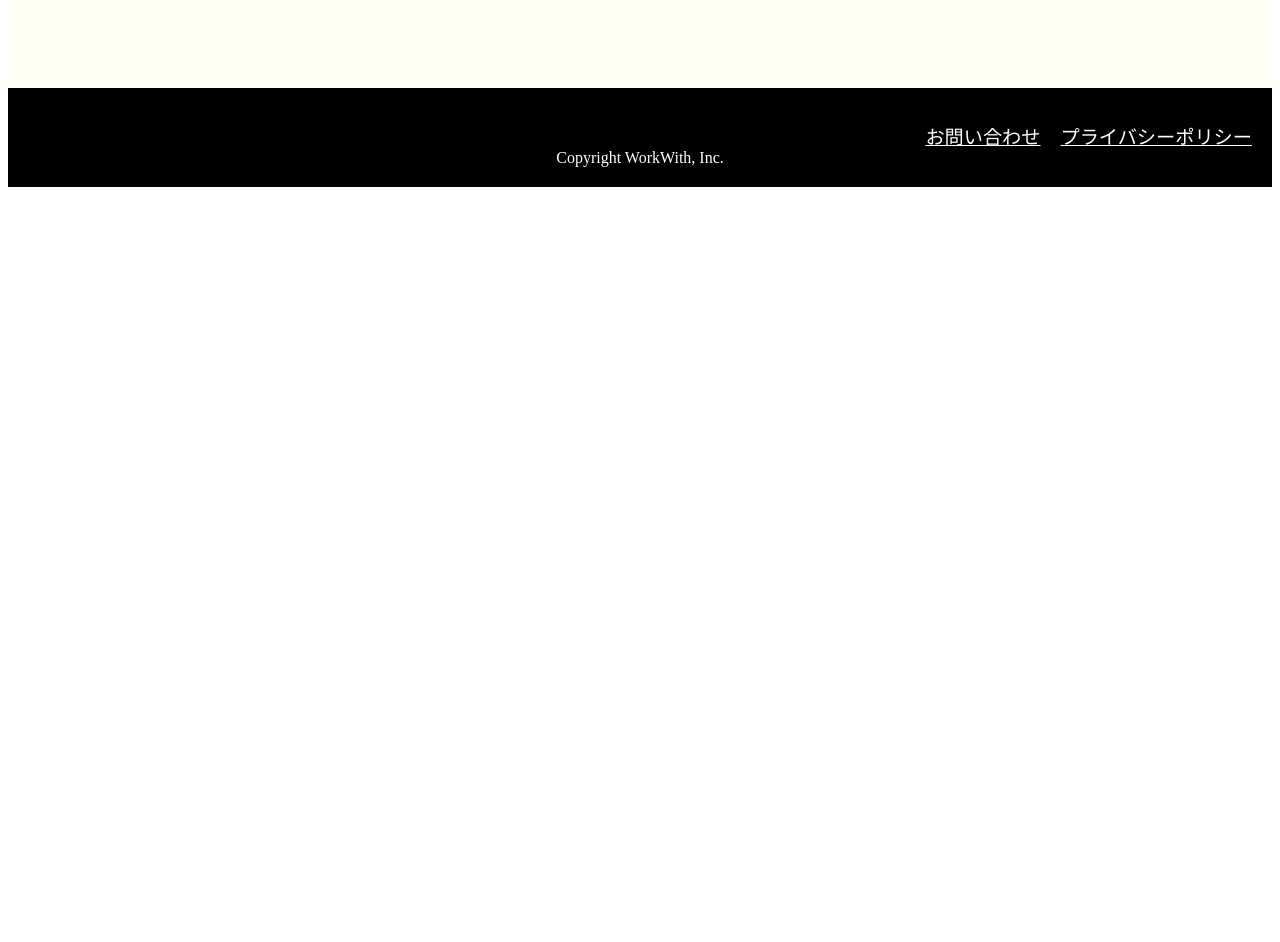
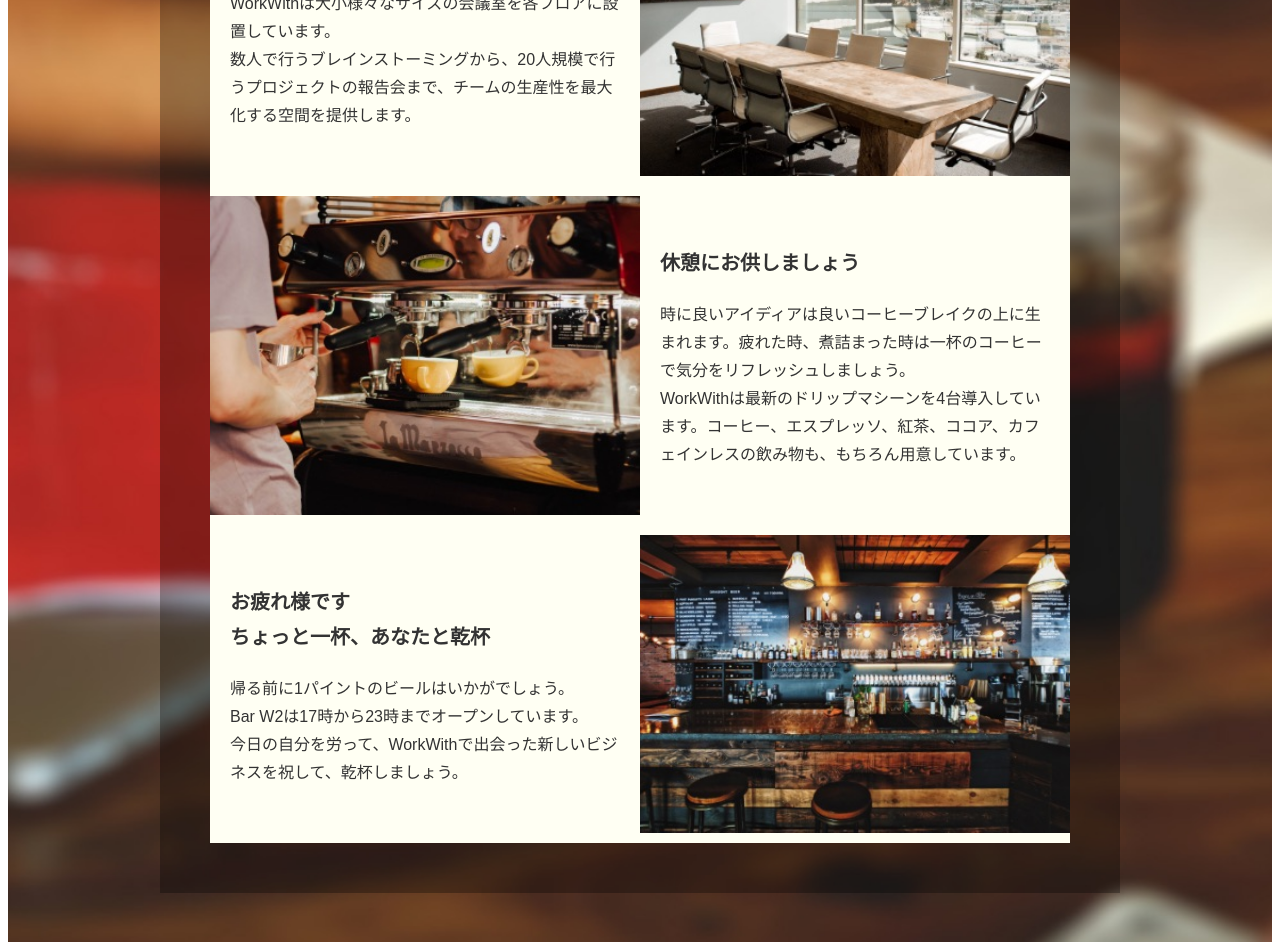
Before and after one commit to tk7424/css_practice1, a plain HTML site: page index.html in a window 1280 px wide. Shown: the part 1721-2663 px from the top of the page. Before the commit the page ends 1916 px from the top, so only its background shows below. Drawn offline with Linux system fonts and the light colour scheme.

Commit message:
first commit

```diff
--- a/index.html
+++ b/index.html
@@ -19,6 +19,56 @@
             アイディアとインスピレーション溢れるこの空間で<br>
             次の時代の価値を創造しましょう。
         </p>
+    </section>
+
+    <!-- 働くをデザインする -->
+    <section id="feature" class="section">
+        <h2 class="section__title--white typo-bold">「働く」をデザインする</h2>
+    <div class="feature-list">
+        <div class="feature-list__item feature-block">
+        <p class="feature-block__image"><img src="assets/images/img-working.jpg" alt="WorkWithで集中作業中の女性会員"></p>
+            <div class="feature-block__wrapper">
+                <h3 class="feature-block__title typo-bold">集中しよう</h3>
+                <p class="feature-block__text">
+                    集中は創造に直結します。<br>
+                    WorkWithはあなたがクリエイティブに没頭できる場所を提供するため、160人を収容可能な空間に趣の異なる8種類のデスクとチェアを用意しました。<br>
+                    今日の気分に合う場所がきっと見つかります。
+                </p>
+            </div>
+        </div>
+        <div class="feature-list__item feature-block">
+        <p class="feature-block__image"><img src="assets/images/img-meeting_room.jpg" alt="陽当りの良い8人用会議室"></p>
+            <div class="feature-block__wrapper">
+                <h3 class="feature-block__title typo-bold">アイディアを深めよう</h3>
+                <p class="feature-block__text">
+                    会話は相乗効果を生みます。<br>
+                    WorkWithは大小様々なサイズの会議室を各フロアに設置しています。<br>
+                    数人で行うブレインストーミングから、20人規模で行うプロジェクトの報告会まで、チームの生産性を最大化する空間を提供します。
+                </p>
+            </div>
+        </div>
+        <div class="feature-list__item feature-block">
+        <p class="feature-block__image"><img src="assets/images/img-drip_machine.jpg" alt="12種類のドリンクが楽しめる特注のドリップマシーン"></p>
+            <div class="feature-block__wrapper">
+                <h3 class="feature-block__title typo-bold">休憩にお供しましょう</h3>
+                <p class="feature-block__text">
+                    時に良いアイディアは良いコーヒーブレイクの上に生まれます。疲れた時、煮詰まった時は一杯のコーヒーで気分をリフレッシュしましょう。<br>
+                    WorkWithは最新のドリップマシーンを4台導入しています。コーヒー、エスプレッソ、紅茶、ココア、カフェインレスの飲み物も、もちろん用意しています。
+                </p>
+            </div>
+        </div>
+        <div class="feature-list__item feature-block">
+        <p class="feature-block__image"><img src="assets/images/img-bar_w2.jpg" alt="Bar W2のカウンター"></p>
+            <div class="feature-block__wrapper">
+                <h3 class="feature-block__title typo-bold">お疲れ様です<br>ちょっと一杯、あなたと乾杯</h3>
+                <p class="feature-block__text">
+                    帰る前に1パイントのビールはいかがでしょう。<br>
+                    Bar W2は17時から23時までオープンしています。<br>
+                    今日の自分を労って、WorkWithで出会った新しいビジネスを祝して、乾杯しましょう。
+                </p>
+            </div>
+        </div>
+    </div>
     </section>
 
     <section id="client" class="section">
--- a/style/index.css
+++ b/style/index.css
@@ -41,6 +41,56 @@
 
 #introduction {
     background-color: #fffff3;
+}
+
+#feature {
+    background: url(../images/bg-content.jpg) center center no-repeat;
+    background-size: cover;
+    background-attachment: fixed;
+}
+
+.feature-list {
+    width: 960px;
+    margin: 0 auto;
+    padding: 50px;
+    box-sizing: border-box;
+    background-color: rgba(0, 0, 0, 0.3);
+}
+
+.feature-list__item:nth-child(even) {
+    flex-direction: row-reverse;
+}
+
+.feature-block {
+    display: flex;
+    background-color: #fffff3;
+}
+
+.feature-block__image {
+    width: 50%;
+}
+
+.feature-block__image img {
+    width: 100%;
+    height: 100%;
+    object-fit: cover;
+}
+
+.feature-block__wrapper {
+    width: 50%;
+    padding: 40px 20px;
+    box-sizing: border-box;
+}
+
+.feature-block__title {
+    margin-bottom: 20px;
+    font-size: 2.0rem;
+    line-height: 1.75;
+}
+
+.feature-block__text {
+    font-size: 1.6rem;
+    line-height: 1.75;
 }
 
 /* 導入企業様 */
@@ -91,3 +141,28 @@
     font-size: 1.2rem;
     color: #fff;
 }
+
+html {
+    font-size: 62.5%;
+  }
+
+  body {
+    min-width: 1000px;
+    font-family: "游ゴシック体", YuGothic, "游ゴシック Medium", "Yu Gothic Medium", "游ゴシック", "Yu Gothic", sans-serif;
+    font-weight: 500;
+    line-height: 2;
+    color: #333;
+  }
+
+  strong, b, mark, b, .typo-bold {
+    font-family: '游ゴシック体', YuGothic, '游ゴシック', 'Yu Gothic', '游ゴシック', 'Yu Gothic', sans-serif;
+    font-weight: 700;
+  }
+
+  h1, h2, h3, h4, h5, h6 {
+    font-weight: normal;
+  }
+
+  img {
+    vertical-align: bottom;
+  }
```
